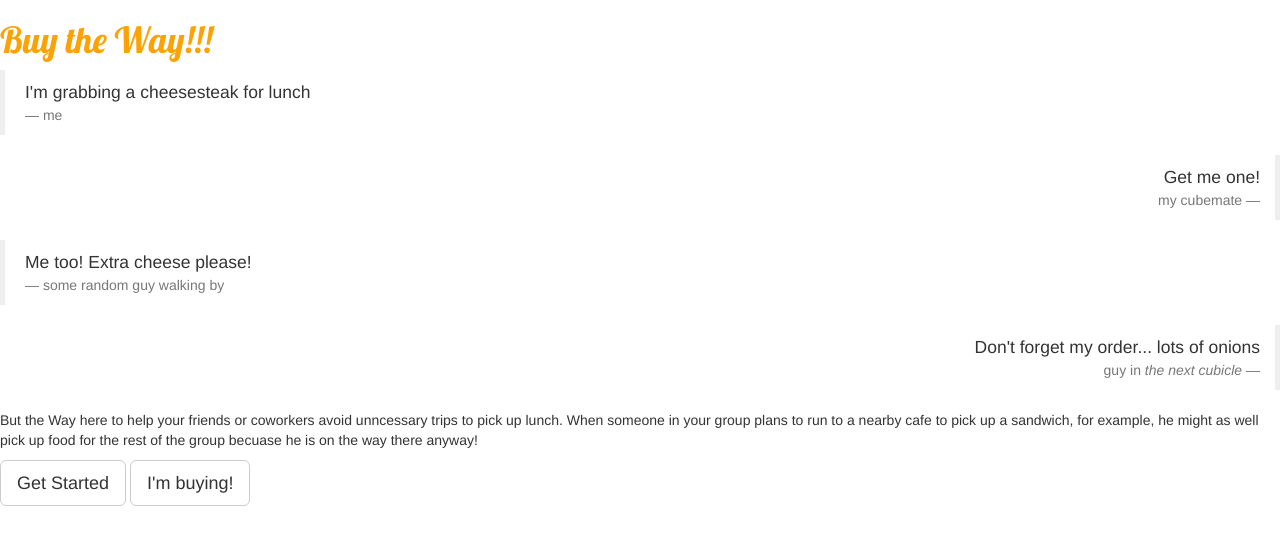
After one commit to michellehyu/BTdUbs, a Django app: template mc_site/BTdUbs/templates/BTdUbs/index.html in a window 1280 px wide. The commit adds this page. Shown: the top 545 px of the page. Run offline with Django 3.2, Linux system fonts and the light colour scheme; the template is opened without the code that fills it, so the values that code supplies are empty; some libraries are stand-ins or nearby versions.

Commit message:
Created a front page.

```diff
--- /dev/null
+++ b/mc_site/BTdUbs/static/css/btdubs.css
@@ -0,0 +1,4 @@
+h1 {
+    color: #FCA205;
+    font-family: 'Lobster';
+}
--- /dev/null
+++ b/mc_site/BTdUbs/templates/BTdUbs/index.html
@@ -0,0 +1,32 @@
+{% extends "BTdUbs/base.html" %}
+
+{% block content %}
+<h1>Buy the Way!!!</h1>
+<div class="chat">
+            <blockquote>
+                    I'm grabbing a cheesesteak for lunch
+                <footer>me</footer>
+            </blockquote>
+            <blockquote class="blockquote-reverse">
+                Get me one!
+                <footer>my cubemate</footer>
+            </blockquote>
+            <blockquote>
+                Me too! Extra cheese please!
+                <footer>some random guy walking by</footer>
+            </blockquote>
+            <blockquote class="blockquote-reverse">
+                Don't forget my order...  lots of onions
+                <footer>guy in <cite title="the next cubicle">the next cubicle</cite></footer>
+            </blockquote>
+</div>
+<p>But the Way here to help your friends or coworkers avoid unncessary trips to pick up lunch.  When someone in your group plans to run to a nearby cafe to pick up a sandwich, for example, he might as well pick up food for the rest of the group becuase he is on the way there anyway!</p>
+
+<a class="btn btn-default btn-lg" href="#" role="button">
+    Get Started
+</a>
+
+<a class="btn btn-default btn-lg" href="/btdubs/selection" role="button">
+    I'm buying!
+</a>
+{% endblock %}
--- a/mc_site/BTdUbs/templates/BTdUbs/selection.html
+++ b/mc_site/BTdUbs/templates/BTdUbs/selection.html
@@ -9,6 +9,7 @@
     {{ form.store_name }}
     <label for="id_url">URL: </label>
     {{ form.url }}
+
     <p class="submit"><input type="submit" value="OK"></p>
 </form>
 {% endblock %}
--- a/mc_site/BTdUbs/views.py
+++ b/mc_site/BTdUbs/views.py
@@ -5,7 +5,8 @@ from .forms import StoreForm
 # Create your views here.
 # Default Welcome Page
 def welcome(request):
-    return HttpResponse("<h1>Welcome to Buy the Way.</h1>")
+    return render(request, 'BTdUbs/index.html')
+#   return HttpResponse("<h1>Welcome to Buy the Way.</h1>")
 
 # Selection Page for Buyer
 def selection(request):
```
Also changed, not shown: mc_site/BTdUbs/static/css/2012-10-27-pure-css-bubbles.scss (added, +78 -0 lines), mc_site/BTdUbs/static/gif_delivery700.gif (added).
